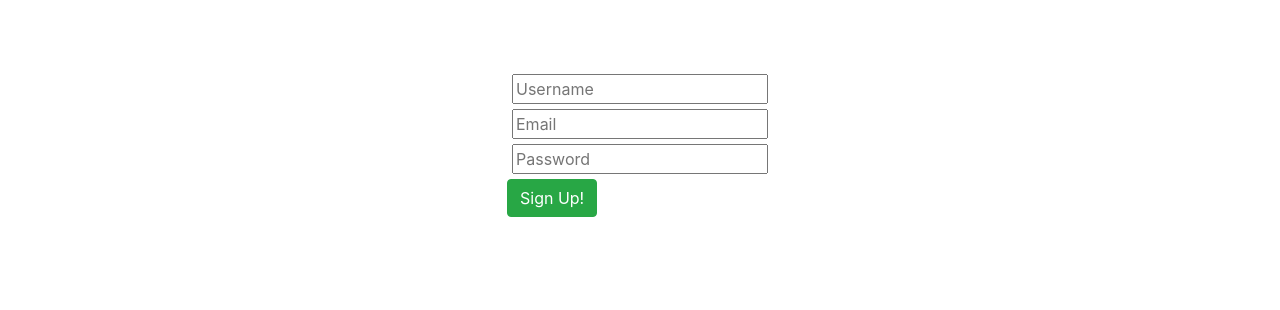
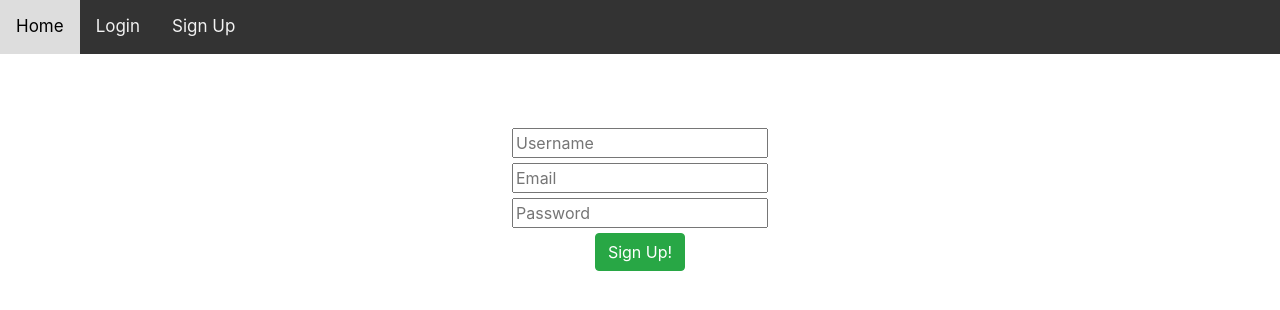
Before and after one commit to nicolasraffray/Pern_Twitter, a React (Create React App) app in the folder client/: page /signup in a window 1280 px wide. Shown: the top 310 px of the page. Built offline with nearby package versions, Linux system fonts and the light colour scheme.

Commit message:
CSS navbar added

```diff
--- a/client/package.json
+++ b/client/package.json
@@ -6,9 +6,12 @@
     "@testing-library/jest-dom": "^4.2.4",
     "@testing-library/react": "^9.3.2",
     "@testing-library/user-event": "^7.1.2",
+    "axios": "^0.19.2",
     "react": "^16.13.1",
     "react-dom": "^16.13.1",
-    "react-scripts": "3.4.1"
+    "react-router-dom": "^5.2.0",
+    "react-scripts": "3.4.1",
+    "styled-components": "^5.1.1"
   },
   "scripts": {
     "start": "react-scripts start",
--- a/client/src/App.js
+++ b/client/src/App.js
@@ -1,4 +1,4 @@
-import React, { Component } from "react";
+import React, { Component, Fragment, useState } from "react";
 import Login from "./components/Auth/Login/Login";
 import Posts from "./components/Posts/Posts";
 import Navigation from "./components/UI/Navigation/Navigation";
@@ -6,63 +6,95 @@ import { Route, Switch } from "react-router-dom";
 import "./App.css";
 import SignUp from "./components/Auth/SignUp/SignUp";
 import PrimaryPage from "./components/Auth/PrimaryPage/PrimaryPage";
+import PrivateRoute from "./components/PrivateRoute/PrivateRoute";
+import { AuthContext } from "./context/auth";
 
-class App extends Component {
-  state = {
-    auth: false,
+// class App extends Component {
+//   state = {
+//     auth: false,
+//   };
+
+//   componentDidUpdate = (prevProps, prevState) => {
+//     console.log(prevState, this.state.auth);
+//     console.log("Updateing is runnign");
+//     if (prevState.auth !== this.state.auth) {
+//       window.location = "/tweets";
+//       this.setState({ auth: true });
+//     }
+//   };
+
+//   updateAuth = () => {
+//     this.setState({
+//       auth: true,
+//     });
+//     console.log(this.state.auth);
+//   };
+
+//   isAuthenticated = () => {
+//     console.log("authenticated runnign");
+
+//     return (
+//       <Switch>
+//         <Route path="/" component={PrimaryPage} exact />
+//         <Route
+//           path="/login"
+//           component={() => {
+//             return <Login updateAuth={this.updateAuth} />;
+//           }}
+//         />
+//         <Route
+//           exact
+//           path="/tweets"
+//           component={() => {
+//             return this.state.auth ? <Posts /> : <PrimaryPage />;
+//           }}
+//         />
+//         <Route
+//           path="/signup"
+//           component={() => {
+//             return <SignUp updateAuth={this.updateAuth} />;
+//           }}
+//         />
+//       </Switch>
+//     );
+//   };
+
+//   render() {
+//     return this.isAuthenticated();
+//   }
+// }
+
+// export default App;
+
+function App() {
+  const existingTokens = JSON.parse(localStorage.getItem("tokens"));
+  const [authTokens, setAuthTokens] = useState(existingTokens);
+
+  const setTokens = (data) => {
+    localStorage.setItem("tokens", JSON.stringify(data));
+    setAuthTokens(data);
   };
 
-  updateAuth = () => {
-    this.setState({
-      auth: true,
-    });
-  };
+  return (
+    <div className="App">
+      <Navigation />
+      <AuthContext.Provider value={{ authTokens, setAuthTokens: setTokens }}>
+        <Route exact path="/" component={PrimaryPage} />
+        <Route path="/login" component={Login} />
+        <Route path="/signup" component={SignUp} />
+        {/* <PrivateRoute path="/tweets" component={Posts} /> */}
+      </AuthContext.Provider>
 
-  isAuthenticated = () => {
-    if (this.state.auth == true) {
-      return <Posts />;
-    } else {
-      return (
-        <Switch>
-          <Route path="/" component={PrimaryPage} exact />
-          <Route
-            path="/login"
-            component={() => {
-              return <Login updateAuth={this.updateAuth} />;
-            }}
-          />
-          <Route
-            path="/signup"
-            component={() => {
-              return <SignUp updateAuth={this.updateAuth} />;
-            }}
-          />
-          <Route component={Error} />
-        </Switch>
-      );
-    }
-  };
-
-  render() {
-    return this.isAuthenticated();
-  }
+      {/* <Navigation />
+      <Switch>
+        <Route path="/" component={PrimaryPage} exact />
+        <Route path="/tweets" component={Posts} exact />
+        <Route path="/login" component={Login} />
+        <Route path="/signup" component={SignUp} />
+        <Route component={Error} />
+      </Switch> */}
+    </div>
+  );
 }
 
 export default App;
-
-// function App() {
-//   return (
-//     <div className="App">
-//       <Navigation />
-//       <Switch>
-//         <Route path="/" component={PrimaryPage} exact />
-//         <Route path="/tweets" component={Posts} exact />
-//         <Route path="/login" component={Login} />
-//         <Route path="/signup" component={SignUp} />
-//         <Route component={Error} />
-//       </Switch>
-//     </div>
-//   );
-// }
-
-// export default App;
--- a/client/src/components/Auth/SignUp/SignUp.js
+++ b/client/src/components/Auth/SignUp/SignUp.js
@@ -7,9 +7,28 @@ const SignUp = (props) => {
   const [password, setPassword] = useState("");
   const [email, setEmail] = useState("");
 
+  const onSubmitForm = async (e) => {
+    console.log("in the submit form");
+    e.preventDefault();
+    try {
+      console.log("trying the fetch", username, email, password);
+      const body = { username: username, email: email, password: password };
+      console.log(body);
+      const response = await fetch("http://localhost:5000/user", {
+        method: "POST",
+        headers: { "Content-Type": "application/json" },
+        body: JSON.stringify(body),
+      });
+      props.updateAuth();
+      // window.location = "/tweets";
+    } catch (err) {
+      console.error(err.message);
+    }
+  };
+
   return (
     <div className={classes.SignUp}>
-      <form>
+      <form onSubmit={onSubmitForm}>
         <input
           className={classes.Child}
           type="text"
@@ -31,11 +50,7 @@ const SignUp = (props) => {
           value={password}
           onChange={(e) => setPassword(e.target.value)}
         ></input>
-        <Link to="/tweets">
-          <button className="btn btn-success" onClick={props.updateAuth}>
-            Sign Up!
-          </button>
-        </Link>
+        <button className="btn btn-success">Sign Up!</button>
       </form>
     </div>
   );
--- /dev/null
+++ b/client/src/components/PrivateRoute/PrivateRoute.js
@@ -0,0 +1,18 @@
+import React from "react";
+import { Route, Redirect } from "react-router-dom";
+import { useAuth } from "./../../context/auth";
+
+function PrivateRoute({ component: Component, ...rest }) {
+  const isAuthenticated = useAuth();
+
+  return (
+    <Route
+      {...rest}
+      render={(props) =>
+        isAuthenticated ? <Component {...props} /> : <Redirect to="/" />
+      }
+    />
+  );
+}
+
+export default PrivateRoute;
--- a/client/src/components/UI/Navigation/Navigation.module.css
+++ b/client/src/components/UI/Navigation/Navigation.module.css
@@ -1,3 +1,27 @@
+/* Add a black background color to the top navigation */
 .Navigation {
-  justify-content: space-between;
+  background-color: #333;
+  overflow: hidden;
 }
+
+/* Style the links inside the navigation bar */
+.Navigation a {
+  float: left;
+  color: #f2f2f2;
+  text-align: center;
+  padding: 14px 16px;
+  text-decoration: none;
+  font-size: 17px;
+}
+
+/* Change the color of links on hover */
+.Navigation a:hover {
+  background-color: #ddd;
+  color: black;
+}
+
+/* Add a color to the active/current link */
+.Navigation a.active {
+  background-color: #4caf50;
+  color: white;
+}
--- /dev/null
+++ b/client/src/context/auth.js
@@ -0,0 +1,7 @@
+import { createContext, useContext } from "react";
+
+export const AuthContext = createContext();
+
+export function useAuth() {
+  return useContext(AuthContext);
+}
```
Also changed, not shown: 1 other file (tests, documents, lock files or other folders).
